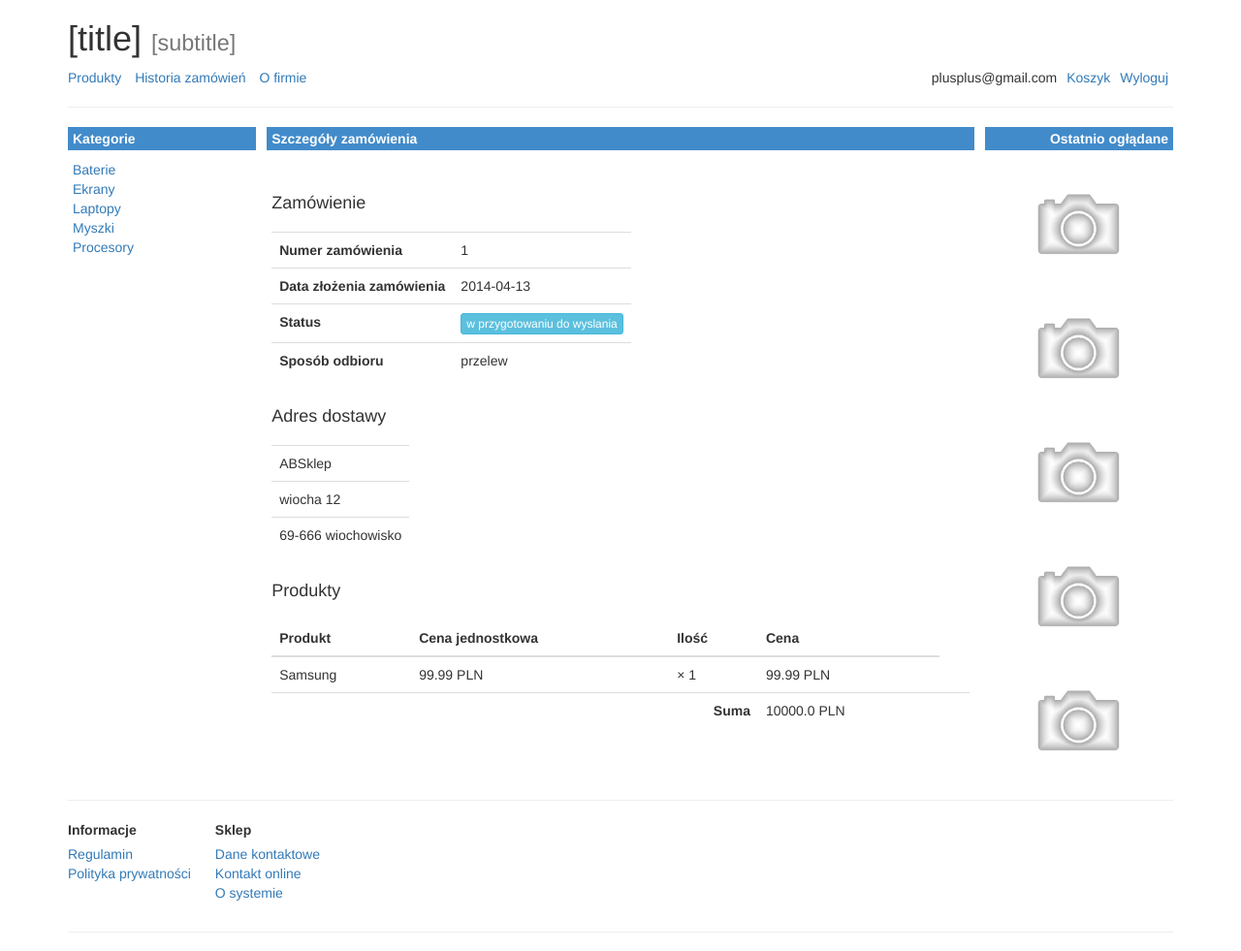
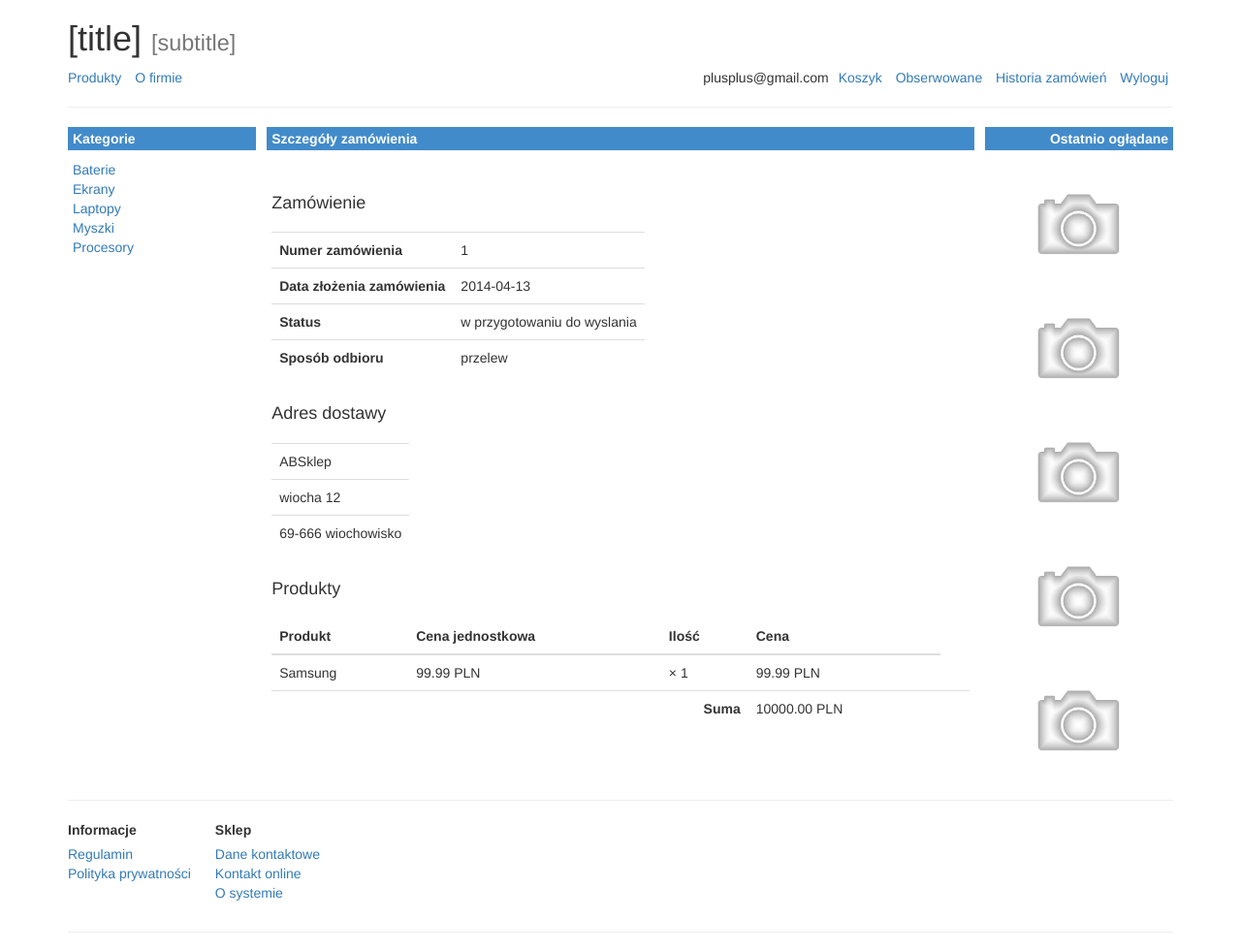
Before and after one commit to airlog/absklep, a Flask app: page /orders/show/1/ in a window 1280 px wide. Shown: the top 981 px of the page at 97% size. Run offline with Flask 2, Linux system fonts and the light colour scheme; a user stored in the database is signed in; data comes from the database, SQL or seed files in the repository; tables that the repository leaves empty hold one stand-in row (values such as "Sample post"); some libraries are stand-ins or nearby versions.

Commit message:
Dzielenie ceny przez 100 podczas wyswietlania. Wyswietlanie wlaściwosci produktu. Poprawione sortowanie po ocenie. Dodanie linku obserwowane w index oraz przeniesienie go oraz linku Historia zamowien na prawo (widoczne po zalogowaniu).

```diff
--- a/absklep/templates/category.html
+++ b/absklep/templates/category.html
@@ -19,7 +19,7 @@
                     <tr>
                         <td style="vertical-align: middle;">{{ p.name }}</td>
                         <td style="vertical-align: middle; font-style: italic;">{{ p.description }}</td>
-                        <td style="vertical-align: middle;">{{ p.unit_price }} PLN</td>
+                        <td style="vertical-align: middle;">{{ "{0:.2f}".format(p.unit_price/100.0) }} PLN</td>
                         {% if p.units_in_stock > 0%}
 							<td style="vertical-align: middle;"><span class="btn btn-xs btn-success">dostępny</span></td>
 						{% else %}
--- a/absklep/templates/details.html
+++ b/absklep/templates/details.html
@@ -18,7 +18,7 @@
 				</tr>
 				<tr>
 					<th>Status</th>
-					<td><span class="btn btn-xs btn-info">{{order.status}}</span></td>
+					<td>{{order.status}}</td>
 				</tr>
 				<tr>
 					<th>Sposób odbioru</th>
@@ -55,14 +55,14 @@
                     {% for pa in order.products_amount %}
                     <tr>
                         <td>{{ pa.product.name }}</td>
-                        <td>{{ pa.product.unit_price/100.0 }} PLN</td>
+                        <td>{{ "{0:.2f}".format(pa.product.unit_price/100.0) }} PLN</td>
                         <td>&times; {{ pa.amount }}</td>
-                        <td>{{ (pa.amount * pa.product.unit_price)/100.0 }} PLN</td>
+                        <td>{{ "{0:.2f}".format((pa.amount * pa.product.unit_price)/100.0) }} PLN</td>
                     </tr>
                     {% endfor %}
                     <tr>
                         <td class="text-right" colspan="3"><b>Suma</b></td>
-                        <td><span>{{ order.price/100.00 }} PLN</span></td>
+                        <td><span>{{ "{0:.2f}".format(order.price/100.00) }} PLN</span></td>
                         <td></td>
                     </tr>
                 </tbody>
--- a/absklep/templates/index.html
+++ b/absklep/templates/index.html
@@ -41,7 +41,6 @@
         <div id="menu-left" class="pull-left">
             <ul class="list-inline">
                 <li><a href="/products/">Produkty</a></li>
-                <li><a href="/orders/">Historia zamówień</a></li>
                 <li><a href="/about/">O firmie</a></li>
             </ul>
         </div>
@@ -49,7 +48,10 @@
             <ul class="list-inline">
                 {% block menuRight %}
 					{% if g.current_user.is_authenticated() %}
-					    <li>{{ g.current_user.email }}</li><li><a href="/cart/">Koszyk</a></li><li><a href="/auth/signout/">Wyloguj</a></li>
+					    <li>{{ g.current_user.email }}</li><li><a href="/cart/">Koszyk</a></li>
+                        <li><a href="/observed/">Obserwowane</a></li>
+                        <li><a href="/orders/">Historia zamówień</a></li>
+					    <li><a href="/auth/signout/">Wyloguj</a></li>
 					{% else %}
                         <li><a href="/cart/">Koszyk</a></li><li><a onclick="loginForm.show()">Logowanie</a></li>
                     {% endif %}
@@ -101,7 +103,7 @@
                                 {{ p.description }}
                             </div>
                             <div class="text-right">
-                                <span style="margin-right: 5px;">{{ p.unit_price }} PLN</span>
+                                <span style="margin-right: 5px;">{{ "{0:.2f}".format(p.unit_price/100.0) }} PLN</span>
                                 <a href="/products/{{ p.id }}/"><button class="btn btn-default">Zobacz</button></a>
                                 <a href="/products/{{ p.id }}/add" class="btn btn-primary">Do koszyka</a>
                             </div>
@@ -126,7 +128,7 @@
                                 {{ p.description }}
                             </div>
                             <div class="text-right">
-                                <span style="margin-right: 5px;">{{ p.unit_price }} PLN</span>
+                                <span style="margin-right: 5px;">{{ "{0:.2f}".format(p.unit_price/100.0) }} PLN</span>
                                 <a href="/products/{{ p.id }}/"><button class="btn btn-default">Zobacz</button></a>
                                 <button type="submit" class="btn btn-primary" onclick="">Do koszyka</button>
                             </div>
--- a/absklep/templates/observed.html
+++ b/absklep/templates/observed.html
@@ -20,7 +20,7 @@
 							<a href="../products/{{ product.id }}">{{ product.name }}</a>
 						</td>
                         <td class="text-center">
-							{{ product.unit_price }} PLN
+							{{ "{0:.2f}".format(product.unit_price/100) }} PLN
 						</td>
 						{% if product.units_in_stock > 0 %}
 						<td class="text-center">
--- a/absklep/templates/orders.html
+++ b/absklep/templates/orders.html
@@ -17,9 +17,9 @@
                 <tbody>
                     {% for o in orders %}
                     <tr>
-                        <td style="vertical-align: middle;">{{o.id}}</td>
-                        <td style="vertical-align: middle;">{{o.date_ordered}}</td>
-                        <td style="vertical-align: middle;">{{o.price/100.0}} PLN</td>
+                        <td style="vertical-align: middle;">{{o.id }}</td>
+                        <td style="vertical-align: middle;">{{ o.date_ordered }}</td>
+                        <td style="vertical-align: middle;">{{ "{0:.2f}".format(o.price/100.0) }} PLN</td>
                         {% if o.status == o.ENUM_STATUS_VALUES[0] %}
                             <td style="vertical-align: middle;"><span class="btn btn-xs btn-info">{{o.status}}</span></td>
                         {% elif o.status == o.ENUM_STATUS_VALUES[1] %}
--- a/absklep/views.py
+++ b/absklep/views.py
@@ -26,16 +26,17 @@ def index():
     	return sum(rates)/len(rates) if len(rates) > 0 else 0
 
     categories = Property.query.filter(Property.key=='Kategoria').order_by(Property.value).all()
-    products_best = sorted(Product.query.all(), key=product_rate)[:4]
-    products_last = Product.query.order_by(Product.date_added.desc())[:4]
+    products_best = Product.query.all()
+    products_best.sort(key=lambda p: product_rate(p), reverse=True)
+    products_last = Product.query.order_by(Product.date_added.desc())
 
     return render_template('index.html',
                            lorem=Markup(markdown(lorem, output='html5')),
                            random=randint(0, 0xFFFFFFFF),
                            logform=absklep.forms.Login(),
                            categories=categories,
-                           products_best=products_best,
-                           products_last=products_last)
+                           products_best=products_best[0:4],
+                           products_last=products_last[0:4])
 
 @app.route('/products/category/<int:cid>/')
 def categoryview(cid):
@@ -181,14 +182,16 @@ def productview(pid):
     comments = list(Comment.query.filter_by(product_id=pid))
     for c in comments: c.customer_id = Customer.query.get(c.customer_id).email
 
-    properties = Property.query.filter(Product.properties.any(id=pid)).all()
+    categories = Property.query.filter(Property.key=='Kategoria').order_by(Property.value).all()
+    properties = list(filter(lambda prop: prop.key !='Kategoria', product.properties))
+    properties.sort(key=lambda prop: prop.key)
 
     args['allow_comment'] = is_allowed_to_comment(g.current_user, product)
     args['product'] = product
     args['comments'] = comments
     args['properties'] = properties
     args['rate'] = sum([ c.rate for c in comments ])//len(comments) if len(comments) > 0 else 0
-    return render_template('product.html', **args)
+    return render_template('product.html', categories=categories, **args)
 
 @app.route('/panel/products/', methods=['GET', 'POST'])
 def add_product_view():
```
Also changed, not shown: absklep/__init__.py (+7 -1 lines), absklep/templates/product.html (+8 -1 lines).
